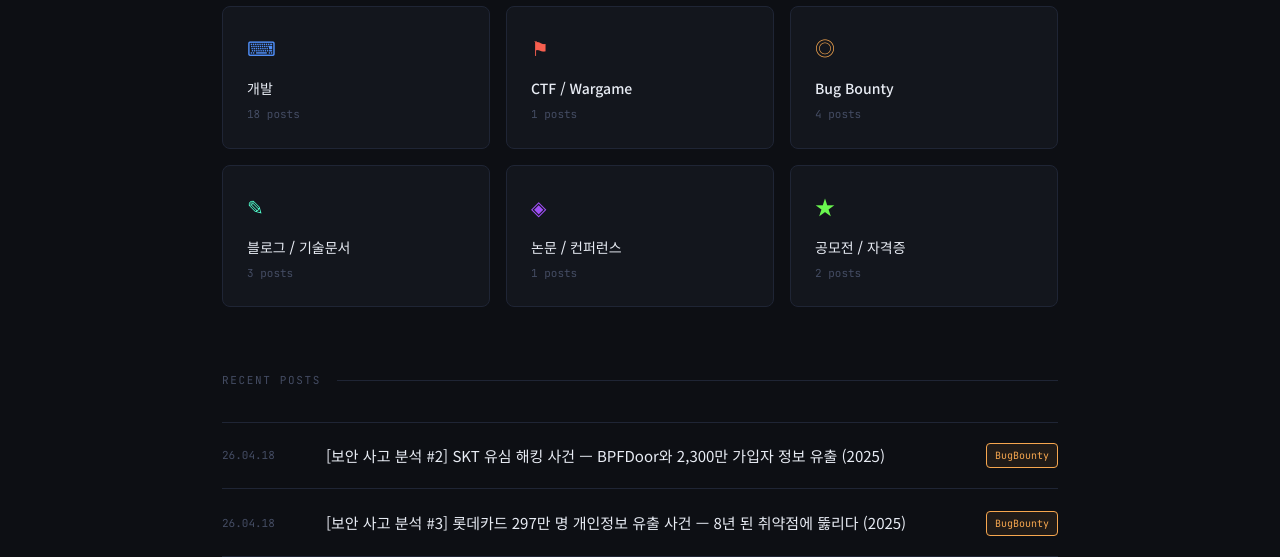
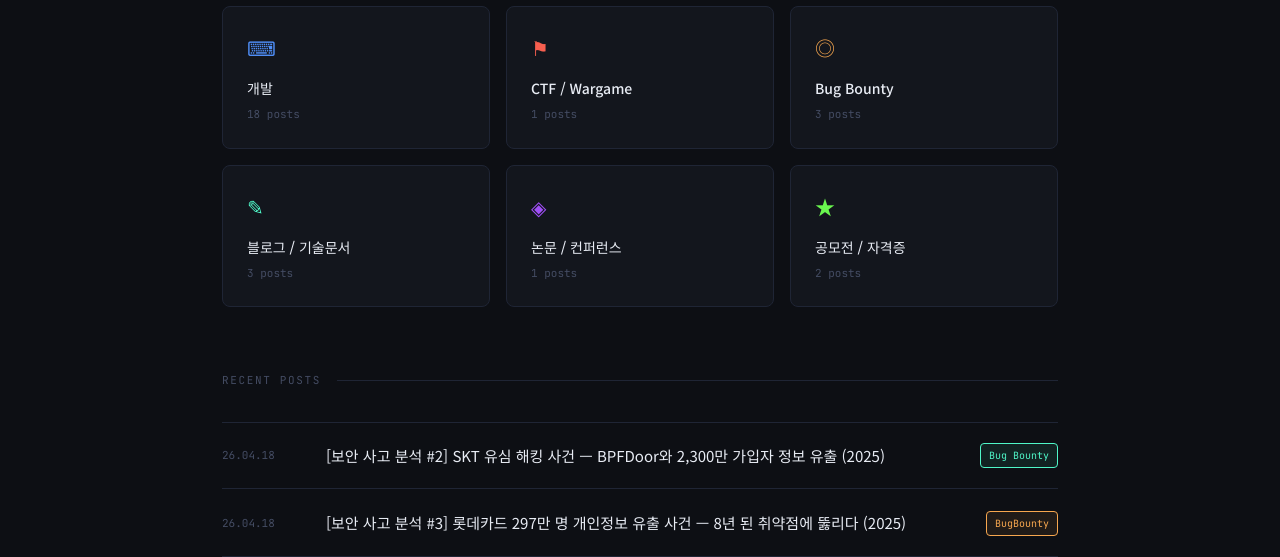
Before and after one commit to yejunkim2000/yejunkim2000.github.io, a Jekyll site: the page built from index.html, in a window 1280 px wide and 900 px high, scrolled down 582 px. Shown: the part 153-710 px from the top of the window. Built offline with Jekyll 4.4.1, drawn with Linux system fonts in a browser that asks for light colours.

Commit message:
Update 2026-04-18-skt-usim-hack.md

```diff
--- a/_posts/2026-04-18-skt-usim-hack.md
+++ b/_posts/2026-04-18-skt-usim-hack.md
@@ -2,7 +2,7 @@
 layout: post
 title: "[보안 사고 분석 #2] SKT 유심 해킹 사건 — BPFDoor와 2,300만 가입자 정보 유출 (2025)"
 date: 2026-04-18
-category: BugBounty
+category: Bug Bounty
 author: yejunkim2000
 tags: [보안사고, 유심해킹, BPFDoor, APT, SKT, 통신보안]
 ---
```
